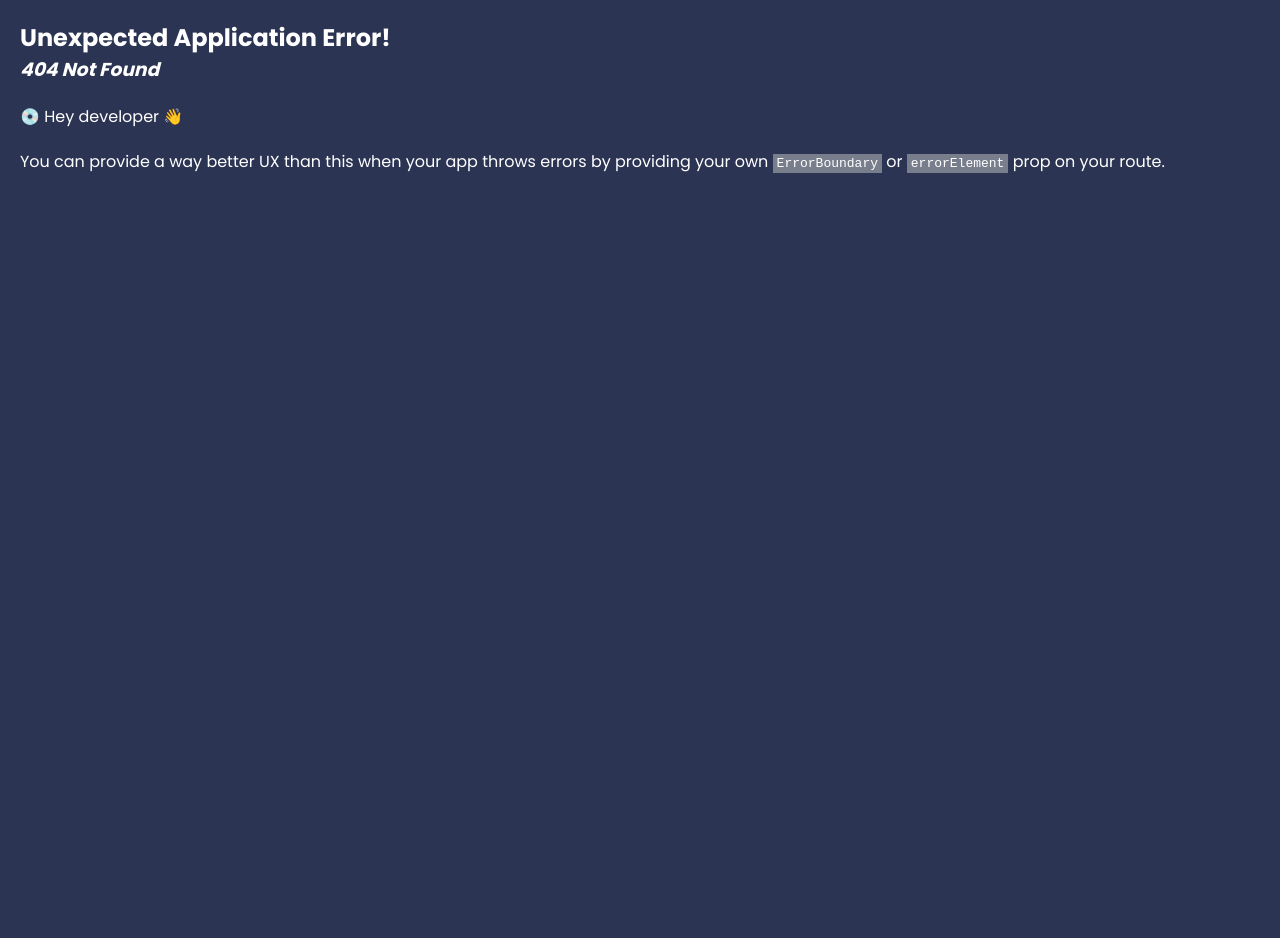
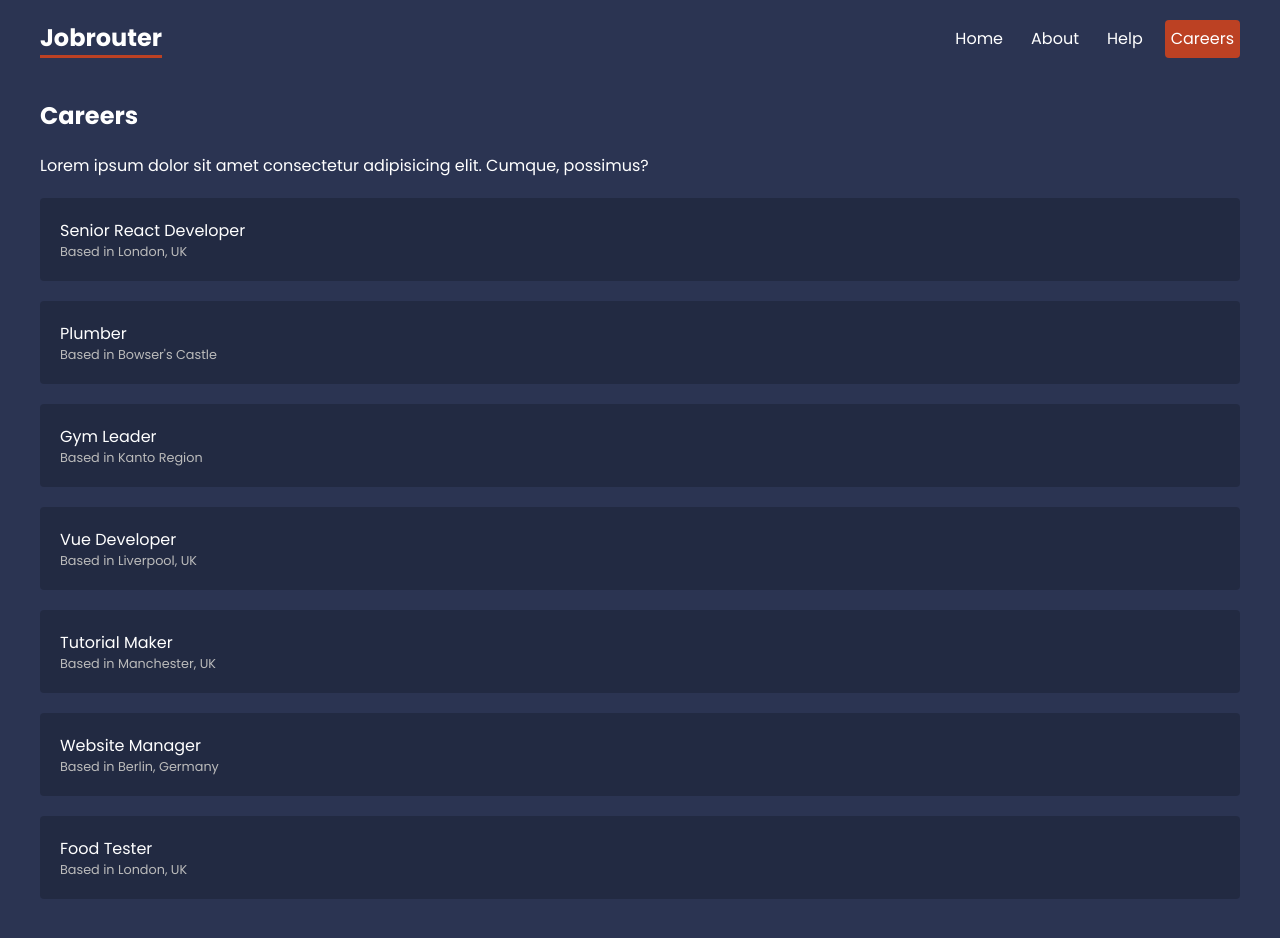
Before and after one commit to villiger9/jobrouter, a React (Vite) app: page /careers in a window 1280 px wide. Before the commit this address had no page. Shown: the top 938 px of the page. Before the commit the page ends 800 px from the top, so only its background shows below. Built offline with nearby package versions, Linux system fonts and the light colour scheme; data requests are answered from the project's data file.

Commit message:
career details, not found and careers pages

```diff
--- a/src/App.jsx
+++ b/src/App.jsx
@@ -10,10 +10,14 @@
 import About from "./pages/About";
 import Faq from "./pages/help/faq";
 import Contact from "./pages/help/Contact";
+import NotFound from "./pages/NotFound";
+import Careers, { careersLoader } from "./pages/careers/Careers";
+import CareerDetails from "./pages/careers/CareerDetails";
 
 //layouts
 import RootLayout from "./layouts/RootLayout";
 import HelpLayout from "./layouts/HelpLayout";
+import CareersLayout from "./layouts/CareersLayout";
 
 const router = createBrowserRouter(
   createRoutesFromElements(
@@ -24,6 +28,12 @@
         <Route path="faq" element={<Faq />} />
         <Route path="contact" element={<Contact />} />
       </Route>
+      <Route path="careers" element={<CareersLayout />}>
+        <Route index element={<Careers />} loader={careersLoader} />
+        <Route path=":id" element={<CareerDetails />} />
+      </Route>
+
+      <Route path="*" element={<NotFound />} />
     </Route>
   )
 );
--- a/src/index.css
+++ b/src/index.css
@@ -104,6 +104,24 @@
 }
 
 /* careers list */
+.careers > a {
+  display: block;
+  background: rgba(0, 0, 0, 0.2);
+  padding: 20px;
+  border-radius: 4px;
+  margin: 20px 0;
+  text-decoration: none;
+}
+.careers > a:hover p {
+  color: var(--primary);
+}
+.careers p {
+  margin: 0;
+}
+.careers > a p:last-child {
+  font-size: 0.8em;
+  color: #bbb;
+}
 
 /* careers details */
 
--- /dev/null
+++ b/src/layouts/CareersLayout.jsx
@@ -0,0 +1,15 @@
+import { Outlet } from "react-router-dom";
+
+export default function CareersLayout() {
+  return (
+    <div className="careers-layout">
+      <h2>Careers</h2>
+      <p>
+        Lorem ipsum dolor sit amet consectetur adipisicing elit. Cumque,
+        possimus?
+      </p>
+
+      <Outlet />
+    </div>
+  );
+}
--- a/src/layouts/RootLayout.jsx
+++ b/src/layouts/RootLayout.jsx
@@ -9,6 +9,7 @@
           <NavLink to="/">Home</NavLink>
           <NavLink to="about">About</NavLink>
           <NavLink to="help">Help</NavLink>
+          <NavLink to="careers">Careers</NavLink>
         </nav>
       </header>
       <main>
--- /dev/null
+++ b/src/pages/NotFound.jsx
@@ -0,0 +1,19 @@
+import React from "react";
+import { Link } from "react-router-dom";
+
+export default function NotFound() {
+  return (
+    <div>
+      <h2>Page not found</h2>
+      <p>
+        Lorem ipsum dolor sit amet consectetur adipisicing elit. Alias magni
+        repellat tempora, excepturi qui eius veritatis natus ex laudantium
+        delectus deserunt quia dolorum cum harum aspernatur dolore laboriosam
+        optio distinctio.
+      </p>
+      <p>
+        Go to <Link to="/">Homepage</Link>.
+      </p>
+    </div>
+  );
+}
--- /dev/null
+++ b/src/pages/careers/CareerDetails.jsx
@@ -0,0 +1,10 @@
+import { useParams } from "react-router-dom";
+
+export default function CareerDetails() {
+  const { id } = useParams();
+  return (
+    <div className="career-details">
+      <h2>{id}</h2>
+    </div>
+  );
+}
--- /dev/null
+++ b/src/pages/careers/Careers.jsx
@@ -0,0 +1,23 @@
+import { useLoaderData, Link } from "react-router-dom";
+
+export default function Careers() {
+  const careers = useLoaderData();
+
+  return (
+    <div className="careers">
+      {careers.map((career) => (
+        <Link to="/" key={career.id}>
+          <p>{career.title}</p>
+          <p>Based in {career.location}</p>
+        </Link>
+      ))}
+    </div>
+  );
+}
+
+//loader function
+export const careersLoader = async () => {
+  const res = await fetch("http://localhost:4000/careers");
+
+  return res.json();
+};
```
